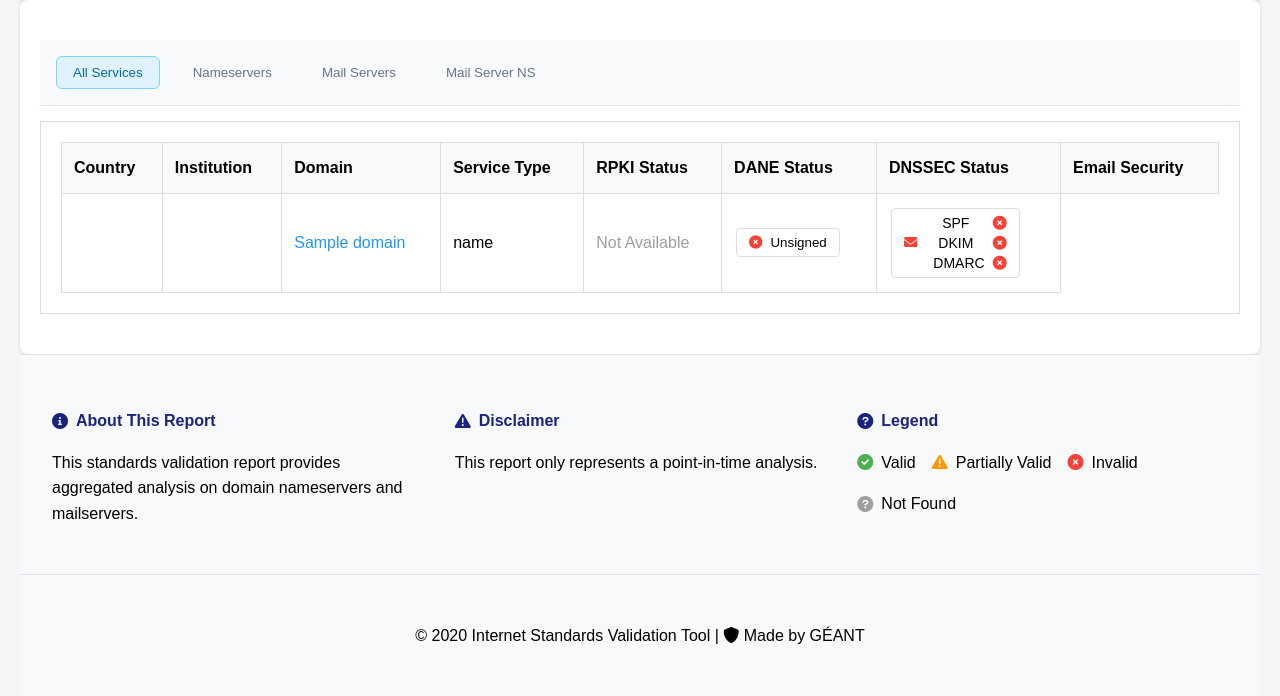
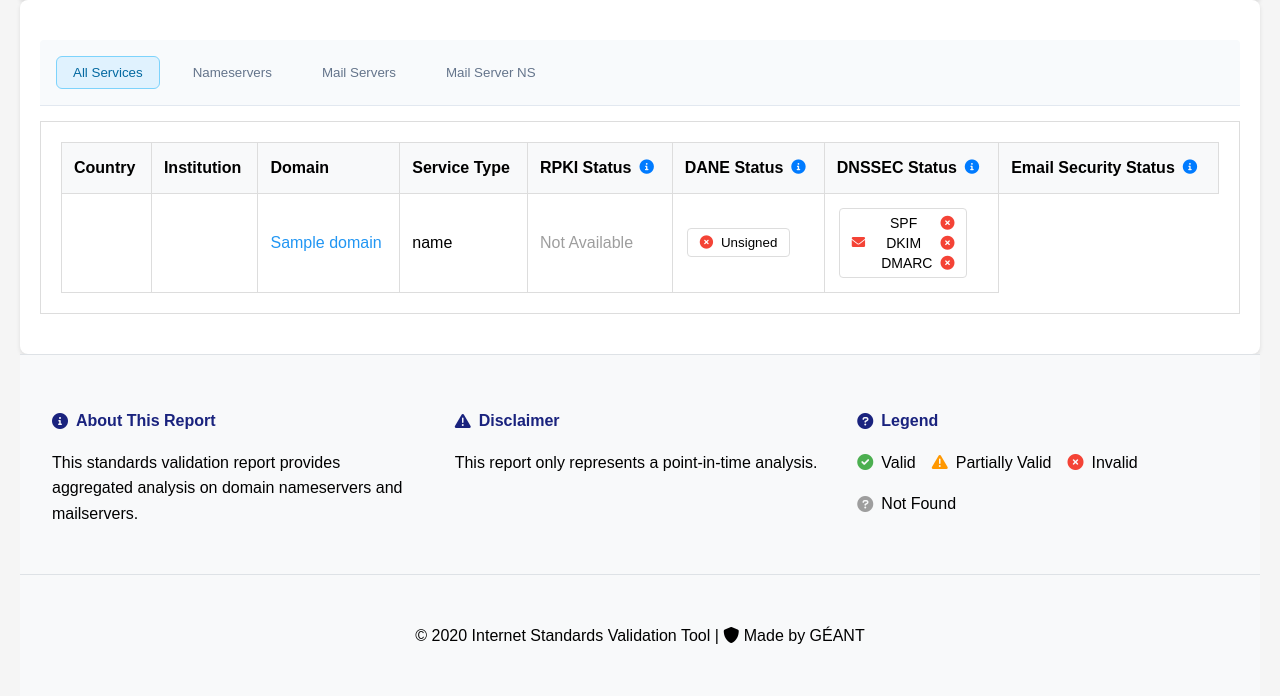
Before and after one commit to GEANT/bubo, a Python web app: template templates/index.html in a window 1280 px wide. Shown: the part 201-897 px from the top of the page. Run offline with Jinja, Linux system fonts and the light colour scheme; the template is opened without the code that fills it: most values are stand-ins (such as "Sample title", 1, 10 or a date in 2020).

Commit message:
Added tooltips for standards details. Now each standard column has an icon to show details

```diff
--- a/templates/index.html
+++ b/templates/index.html
@@ -2,6 +2,8 @@
 {% from 'modals/dane_modal.html' import dane_modal %}
 {% from 'modals/dnssec_modal.html' import dnssec_modal %}
 {% from 'modals/email_security_modal.html' import email_security_modal %}
+{% from 'tooltips/column_tooltips.html' import tooltip_header %}
+
 
 <!DOCTYPE html>
 <html lang="en">
@@ -35,11 +37,10 @@
                             <th>Institution</th>
                             <th>Domain</th>
                             <th>Service Type</th>
-                            <th>RPKI Status</th>
-                            <th>DANE Status</th>
-                            <th>DNSSEC Status</th>
-                            <th>Email Security</th>
-
+                            {{ tooltip_header('RPKI Status', 'rpki-tooltip', 'all-services') }}
+                            {{ tooltip_header('DANE Status', 'dane-tooltip', 'all-services') }}
+                            {{ tooltip_header('DNSSEC Status', 'dnssec-tooltip', 'all-services') }}
+                            {{ tooltip_header('Email Security Status', 'email-security-tooltip', 'all-services') }}
                         </tr>
                         </thead>
                         <tbody>
@@ -70,10 +71,8 @@
                             <th>Country</th>
                             <th>Institution</th>
                             <th>Domain</th>
-                            <th>RPKI Status</th>
-                            <th>DANE Status</th>
-
-
+                            {{ tooltip_header('RPKI Status', 'rpki-tooltip', 'nameservers') }}
+                            {{ tooltip_header('DANE Status', 'dane-tooltip', 'nameservers') }}
                         </tr>
                         </thead>
                         <tbody>
@@ -99,8 +98,8 @@
                             <th>Country</th>
                             <th>Institution</th>
                             <th>Domain</th>
-                            <th>RPKI Status</th>
-                            <th>DANE Status</th>
+                            {{ tooltip_header('RPKI Status', 'rpki-tooltip', 'mail-servers') }}
+                            {{ tooltip_header('DANE Status', 'dane-tooltip', 'mail-servers') }}
                         </tr>
                         </thead>
                         <tbody>
@@ -126,8 +125,8 @@
                             <th>Country</th>
                             <th>Institution</th>
                             <th>Domain</th>
-                            <th>RPKI Status</th>
-                            <th>DANE Status</th>
+                            {{ tooltip_header('RPKI Status', 'rpki-tooltip', 'mailserver-ns') }}
+                            {{ tooltip_header('DANE Status', 'dane-tooltip', 'mailserver-ns') }}
                         </tr>
                         </thead>
                         <tbody>
--- a/templates/main.css
+++ b/templates/main.css
@@ -1166,3 +1166,98 @@ tr[data-show="false"] {
 .policy-explanation.warning {
     color: #856404;
 }
+
+/* End of Email security checks */
+
+/* Start of Tooltips */
+.header-with-tooltip {
+    display: flex;
+    align-items: center;
+    gap: 8px;
+    position: relative;
+}
+
+.info-icon {
+    cursor: help;
+    position: relative;
+    color: #007bff;
+    font-size: 0.9em;
+    z-index: 1000; /* Ensure icon is above other elements */
+}
+
+.info-icon:hover {
+    color: #0056b3;
+}
+
+.tooltip-content {
+    display: none;
+    position: absolute;
+    top: 100%;
+    left: 0;
+    width: 300px;
+    z-index: 1001;
+    background-color: white;
+    border-radius: 6px;
+    box-shadow: 0 4px 12px rgba(0, 0, 0, 0.15);
+    padding: 12px 16px;
+    font-weight: normal;
+    text-align: left;
+    color: #333;
+    font-size: 14px;
+    line-height: 1.4;
+    border: 1px solid #e0e0e0;
+    pointer-events: none; /* Prevent tooltip from blocking mouse events */
+}
+
+.tooltip-content.visible {
+    display: block;
+    pointer-events: auto; /* Allow interactions with visible tooltip */
+}
+
+.tooltip-content h4 {
+    margin-top: 0;
+    margin-bottom: 8px;
+    color: #1a237e;
+    font-size: 16px;
+}
+
+.tooltip-content p {
+    margin-bottom: 8px;
+}
+
+.tooltip-content ul {
+    margin: 0;
+    padding-left: 18px;
+}
+
+.tooltip-content li {
+    margin-bottom: 4px;
+}
+
+/* Make sure tooltips don't get cut off at screen edges */
+.info-icon:nth-child(1) .tooltip-content {
+    left: 0;
+}
+
+.info-icon:nth-last-child(1) .tooltip-content {
+    right: 0;
+    left: auto;
+}
+
+/* Ensure tooltips are visible in hidden tabs when they become active */
+.tab-content {
+    position: relative;
+}
+
+/* Fix for tooltips in table headers */
+.validation-table th {
+    position: relative;
+}
+
+/* Handle tooltip stacking context */
+.tooltip-content {
+    /* Higher z-index than tab containers to ensure visibility */
+    z-index: 1010;
+}
+
+/* End of Tooltips */
--- a/templates/partials/scripts.html
+++ b/templates/partials/scripts.html
@@ -33,29 +33,6 @@
         };
     });
 
-    function showServiceTab(tabId) {
-        // Hide all tabs
-        document.querySelectorAll('.tab-content').forEach(tab => {
-            tab.classList.remove('active');
-        });
-
-        // Remove active class from all buttons
-        document.querySelectorAll('.tab-button').forEach(button => {
-            button.classList.remove('active');
-        });
-
-        // Show the selected tab
-        const selectedTab = document.getElementById(`tab-${tabId}`);
-        if (selectedTab) {
-            selectedTab.classList.add('active');
-        }
-
-        // Add active class to the clicked button
-        const clickedButton = document.querySelector(`.tab-button[onclick*="${tabId}"]`);
-        if (clickedButton) {
-            clickedButton.classList.add('active');
-        }
-    }
 
     function openModal(modalId) {
         const modal = document.getElementById(modalId);
@@ -80,6 +57,104 @@
         }
     }
 
+
+    function closeModal(modalId) {
+        const modal = document.getElementById(modalId);
+        if (modal) {
+            modal.style.display = 'none';
+        }
+    }
+
+// Tooltip functions
+function showTooltip(tooltipId) {
+    const tooltip = document.getElementById(tooltipId);
+    if (tooltip) {
+        // Hide any other visible tooltips first
+        document.querySelectorAll('.tooltip-content.visible').forEach(tip => {
+            if (tip.id !== tooltipId) {
+                tip.classList.remove('visible');
+            }
+        });
+
+        // Show this tooltip
+        tooltip.classList.add('visible');
+
+        // Position the tooltip to ensure it's visible
+        positionTooltip(tooltip);
+    }
+}
+
+function hideTooltip(tooltipId) {
+    const tooltip = document.getElementById(tooltipId);
+    if (tooltip) {
+        tooltip.classList.remove('visible');
+    }
+}
+
+function positionTooltip(tooltip) {
+    // Reset positioning first
+    tooltip.style.left = '';
+    tooltip.style.right = '';
+
+    // Get tooltip position
+    const rect = tooltip.getBoundingClientRect();
+
+    // Check if tooltip extends beyond right edge of screen
+    if (rect.right > window.innerWidth) {
+        tooltip.style.left = 'auto';
+        tooltip.style.right = '0';
+    }
+
+    // Check if tooltip extends beyond left edge of screen
+    if (rect.left < 0) {
+        tooltip.style.left = '0';
+        tooltip.style.right = 'auto';
+    }
+
+    // Make sure tooltip is fully visible in the viewport
+    const viewportHeight = window.innerHeight;
+    if (rect.bottom > viewportHeight) {
+        tooltip.style.top = 'auto';
+        tooltip.style.bottom = '100%';
+    }
+}
+
+// Hide all tooltips when switching tabs
+function hideAllTooltips() {
+    document.querySelectorAll('.tooltip-content.visible').forEach(tooltip => {
+        tooltip.classList.remove('visible');
+    });
+}
+
+// Modified showServiceTab function to handle tooltips
+function showServiceTab(tabId) {
+    // Hide all tabs
+    document.querySelectorAll('.tab-content').forEach(tab => {
+        tab.classList.remove('active');
+    });
+
+    // Remove active class from all buttons
+    document.querySelectorAll('.tab-button').forEach(button => {
+        button.classList.remove('active');
+    });
+
+    // Show the selected tab
+    const selectedTab = document.getElementById(`tab-${tabId}`);
+    if (selectedTab) {
+        selectedTab.classList.add('active');
+    }
+
+    // Add active class to the clicked button
+    const clickedButton = document.querySelector(`.tab-button[onclick*="${tabId}"]`);
+    if (clickedButton) {
+        clickedButton.classList.add('active');
+    }
+
+    // Hide any visible tooltips when switching tabs
+    hideAllTooltips();
+}
+
+// Handle modal tab changes as well to ensure tooltips work correctly
 function showTab(tabId) {
     const tabElement = document.getElementById(tabId);
     if (!tabElement) {
@@ -111,14 +186,49 @@
     if (button) {
         button.classList.add('active');
     }
+
+    // Hide any visible tooltips when switching modal tabs
+    hideAllTooltips();
 }
 
-    function closeModal(modalId) {
-        const modal = document.getElementById(modalId);
-        if (modal) {
-            modal.style.display = 'none';
+// Add event listeners for click outside tooltips to hide them
+document.addEventListener('click', function(event) {
+    // If the click wasn't on or inside a tooltip or info icon
+    if (!event.target.closest('.tooltip-content') &&
+        !event.target.closest('.info-icon')) {
+        hideAllTooltips();
     }
+});
+
+// Initialize tooltip functionality on page load
+document.addEventListener('DOMContentLoaded', function() {
+    // Ensure info icons work in all tabs, not just the active one
+    document.querySelectorAll('.info-icon').forEach(icon => {
+        const tooltipId = icon.querySelector('.tooltip-content').id;
+
+        // Ensure each tooltip has a unique ID
+        const duplicate = document.querySelectorAll(`#${tooltipId}`);
+        if (duplicate.length > 1) {
+            console.warn(`Duplicate tooltip ID found: ${tooltipId}`);
         }
 
+        // Add event listeners
+        icon.addEventListener('mouseenter', function() {
+            showTooltip(tooltipId);
+        });
 
+        icon.addEventListener('mouseleave', function() {
+            hideTooltip(tooltipId);
+        });
+    });
+
+    // Make sure tooltips in hidden tabs don't cause layout issues
+    const tooltipStyle = document.createElement('style');
+    tooltipStyle.textContent = `
+        .tab-content:not(.active) .tooltip-content {
+            pointer-events: none;
+        }
+    `;
+    document.head.appendChild(tooltipStyle);
+});
 </script>
--- /dev/null
+++ b/templates/tooltips/column_tooltips.html
@@ -0,0 +1,46 @@
+{% macro tooltip_header(header_text, tooltip_type, tab_id='all') %}
+    {% set tooltip_id = tab_id ~ '-' ~ tooltip_type %}
+    <th>
+        <div class="header-with-tooltip">
+            {{ header_text }}
+            <span class="info-icon" onmouseover="showTooltip('{{ tooltip_id }}')" onmouseout="hideTooltip('{{ tooltip_id }}')">
+                <i class="fas fa-info-circle"></i>
+                <div id="{{ tooltip_id }}" class="tooltip-content">
+                    {% if tooltip_type == 'rpki-tooltip' %}
+                        <h4>Resource Public Key Infrastructure (RPKI)</h4>
+                        <p>RPKI is a security framework that verifies IP address ownership and ensures proper routing.</p>
+                        <ul>
+                            <li>Prevents BGP hijacking and route leaks</li>
+                            <li>Validates that IP prefixes are announced by authorized networks</li>
+                            <li>Improves overall internet routing security</li>
+                        </ul>
+                    {% elif tooltip_type == 'dane-tooltip' %}
+                        <h4>DNS-based Authentication of Named Entities (DANE)</h4>
+                        <p>DANE binds TLS certificates to domains using DNSSEC, providing an additional layer of validation.</p>
+                        <ul>
+                            <li>Reduces reliance on traditional certificate authorities</li>
+                            <li>Helps prevent man-in-the-middle attacks</li>
+                            <li>Enables stronger verification of encrypted connections</li>
+                        </ul>
+                    {% elif tooltip_type == 'dnssec-tooltip' %}
+                        <h4>Domain Name System Security Extensions (DNSSEC)</h4>
+                        <p>DNSSEC adds cryptographic signatures to DNS records to ensure their authenticity.</p>
+                        <ul>
+                            <li>Protects against DNS cache poisoning</li>
+                            <li>Verifies DNS responses come from legitimate sources</li>
+                            <li>Provides a chain of trust from the root zone to subdomains</li>
+                        </ul>
+                    {% elif tooltip_type == 'email-security-tooltip' %}
+                        <h4>Email Security Standards</h4>
+                        <p>A combination of protocols that protect email from spoofing and phishing.</p>
+                        <ul>
+                            <li><strong>SPF:</strong> Specifies which servers can send email from your domain</li>
+                            <li><strong>DKIM:</strong> Digitally signs emails to verify they haven't been tampered with</li>
+                            <li><strong>DMARC:</strong> Policies for handling emails that fail SPF or DKIM checks</li>
+                        </ul>
+                    {% endif %}
+                </div>
+            </span>
+        </div>
+    </th>
+{% endmacro %}
```
Lines whose indentation alone changed are shown as unchanged.
